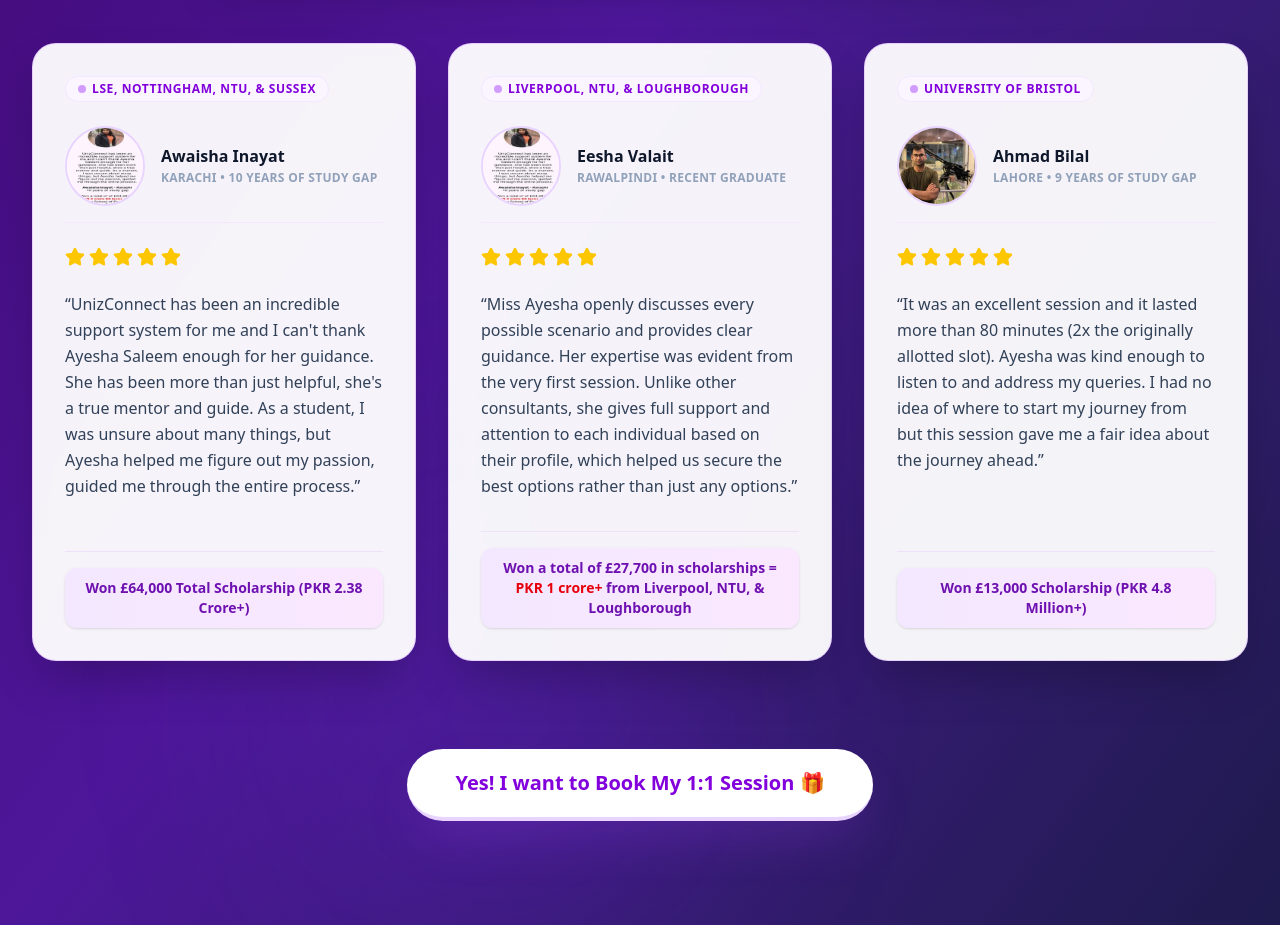
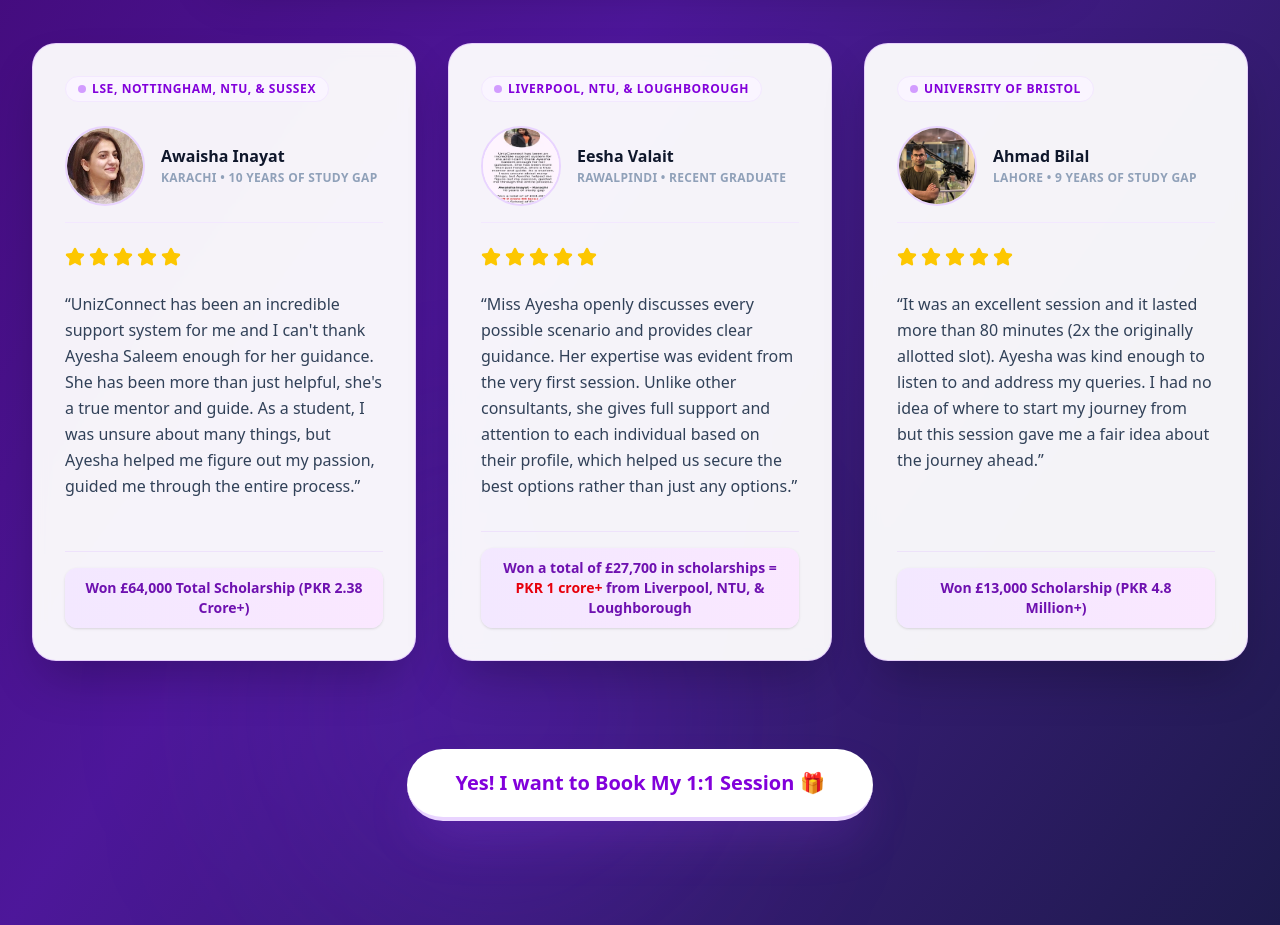
Before and after one commit to jawadashraf772/unizconnect, a Next.js app: page / in a window 1280 px wide. Shown: the part 2080-3005 px from the top of the page. Built offline with nearby package versions, Linux system fonts and the light colour scheme.

Commit message:
Update avatar image for Awaisha Inayat to Kashmala Khan

```diff
--- a/src/components/VslSection.tsx
+++ b/src/components/VslSection.tsx
@@ -65,7 +65,7 @@
       gap: "10 years of study gap",
       result: "Won £64,000 Total Scholarship (PKR 2.38 Crore+)",
       uni: "LSE, Nottingham, NTU, & Sussex",
-      avatar: "/avatar_eesha.webp?v=2",
+      avatar: "/kashmala khan.webp",
       avatarScale: "scale-100",
       quote: "UnizConnect has been an incredible support system for me and I can't thank Ayesha Saleem enough for her guidance. She has been more than just helpful, she's a true mentor and guide. As a student, I was unsure about many things, but Ayesha helped me figure out my passion, guided me through the entire process."
     },
```
